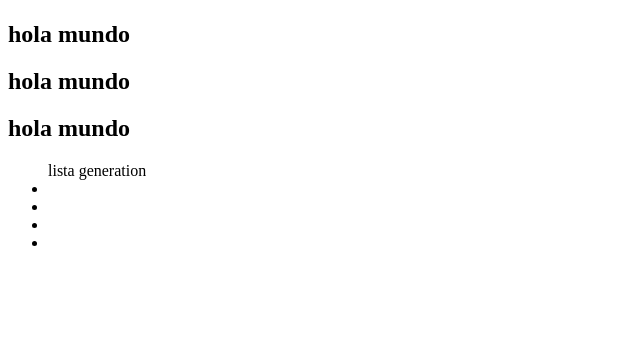
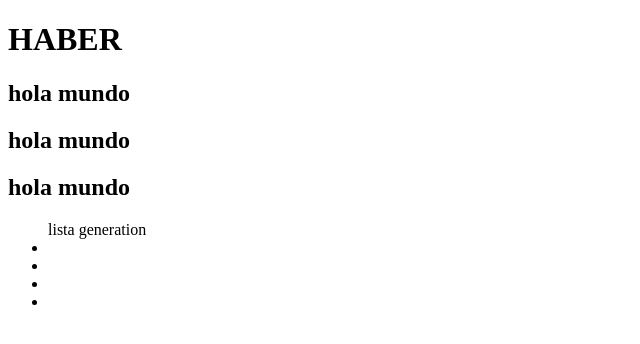
Before and after one commit to a-sepulveda-r/vs-shortcuts, a plain HTML site: page index.html in a window 1280 px wide. Shown: the whole page, without its empty margins (0-640 px from the left). Drawn offline with Linux system fonts and the light colour scheme.

Commit message:
cambioDeRamaWe

```diff
--- a/index.html
+++ b/index.html
@@ -9,6 +9,8 @@
 </head>
 
 <body>
+    <h1>HABER</h1>
+    <!-- cambio rama we -->
     <!-- f1 o ctl +  shift + p ,linea de comandos -->
     <!-- ctrl + o ,abrir archivo -->
     <!-- ctrl + z , desaser -->
```
